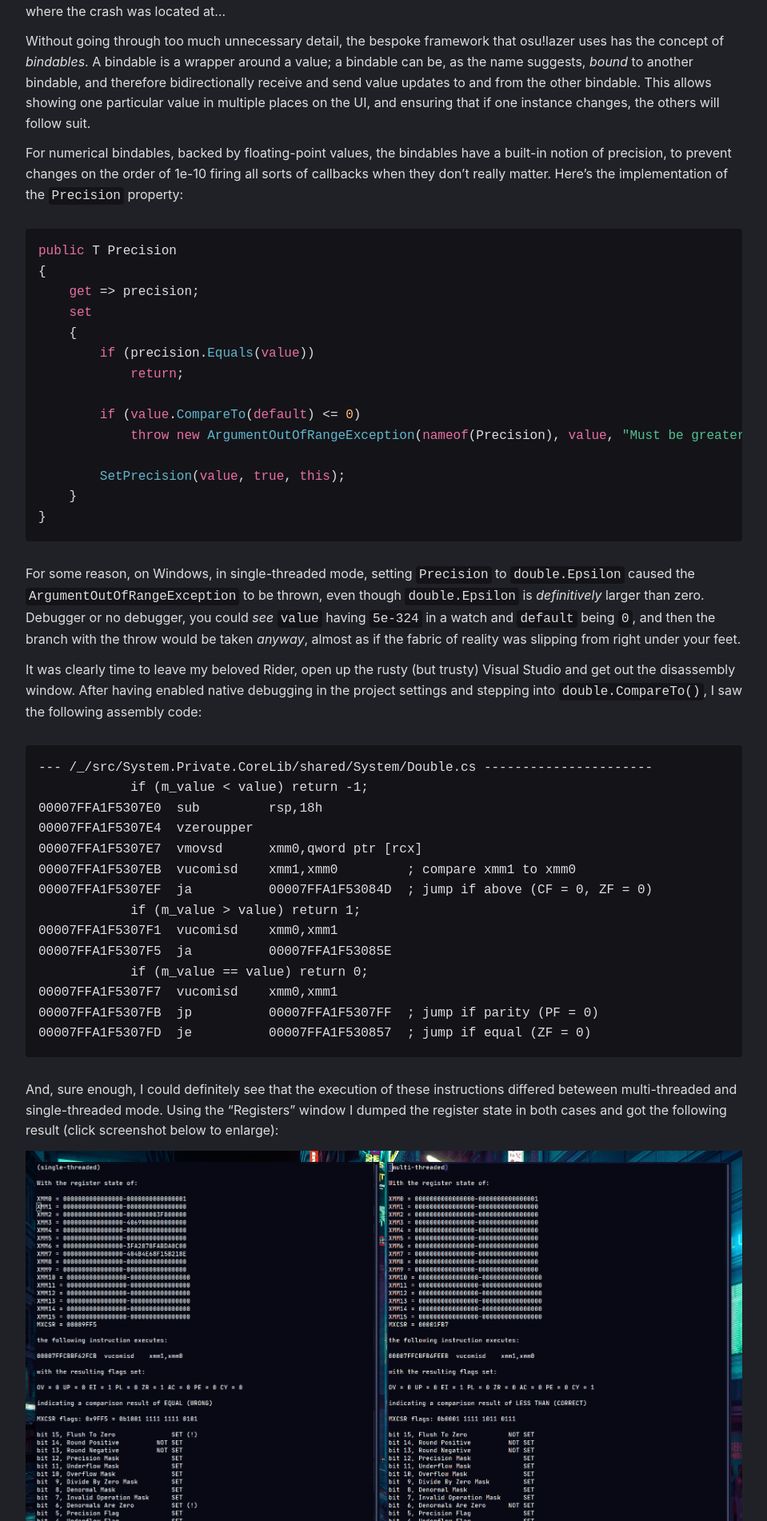
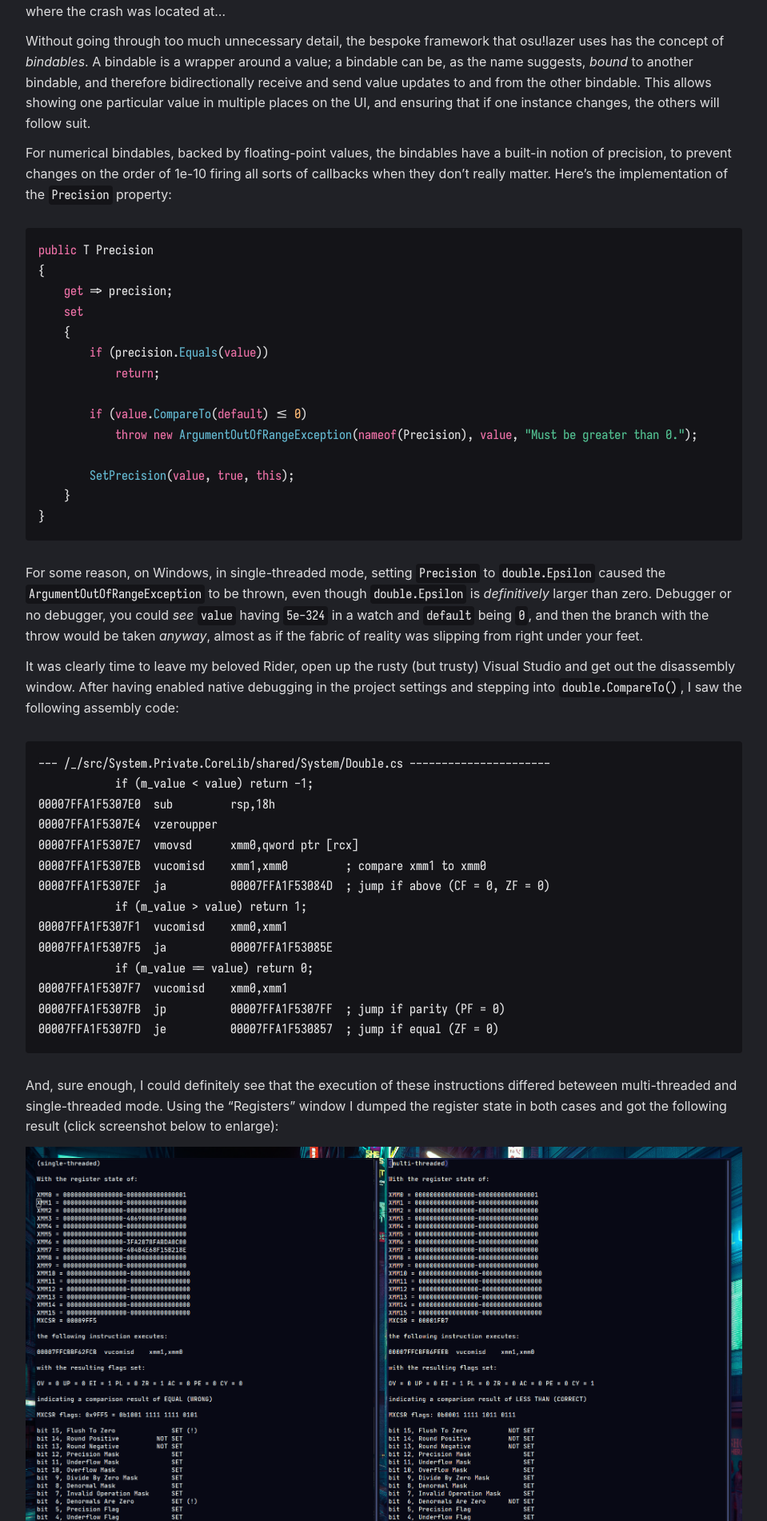
Before and after one commit to bdach/bdach.github.io, a Jekyll site: the page built from _posts/2020-09-18-when-double-epsilon-can-equal-zero.md, in a window 1280 px wide. Shown: the part 1250-3152 px from the top of the page at 80% size, without its empty margins (160-1119 px from the left). Built offline with Jekyll 4.4.1, drawn with Linux system fonts in a browser that asks for light colours; some web fonts are replaced; some of the changed text lies outside the part shown.

Commit message:
Add webfonts

```diff
--- a/_sass/_typography.scss
+++ b/_sass/_typography.scss
@@ -1,4 +1,14 @@
 @import "colours";
+
+@import url('https://rsms.me/inter/inter.css');
+@font-face {
+	font-family: 'Iosevka Web';
+	font-display: swap;
+	font-weight: 500;
+	font-stretch: normal;
+	font-style: normal;
+	src: url('/assets/fonts/iosevka-medium.woff2') format('woff2');
+}
 
 html {
     font-family: Inter, Helvetica, sans-serif;
@@ -11,7 +21,7 @@
 }
 
 code, pre {
-    font-family: Iosevka, monospace;
+    font-family: Iosevka Web, monospace;
     background: $code;
     padding: 2px 4px;
     border-radius: 4px;
```
Also changed, not shown: assets/fonts/iosevka-medium.woff2 (added).
